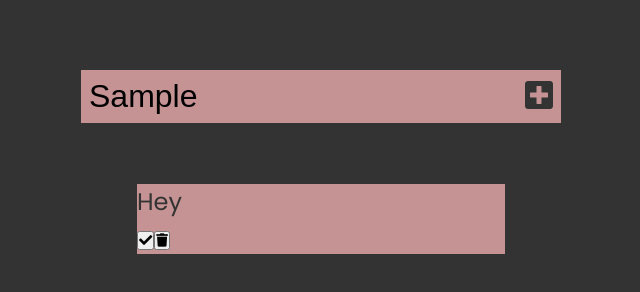
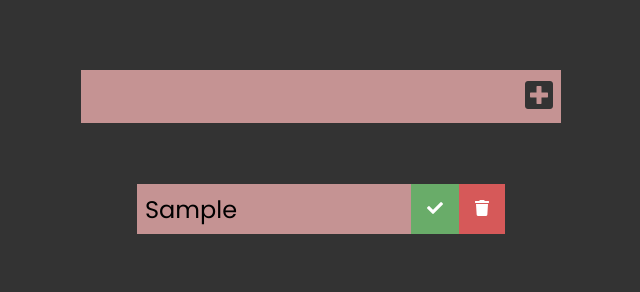
Before and after one commit to Padpara/Simple-Todo-App-Javascript, a plain HTML site: page index.html in a window 1280 px wide. Both pictures are taken after typing "Sample" into the empty fields and a click on the button 858 px from the left and 240 px from the top of the page. Shown: the part 144-436 px from the top of the page, without its empty margins (319-959 px from the left). Drawn offline with Linux system fonts and the light colour scheme.

Commit message:
add todo functionality

```diff
--- a/app.js
+++ b/app.js
@@ -16,7 +16,7 @@ function addTodo(event) {
   todoDiv.classList.add('todo');
   //create LI
   const newTodo = document.createElement('li');
-  newTodo.innerText = `Hey`;
+  newTodo.innerText = todoInput.value;
   newTodo.classList.add('todo-item');
   todoDiv.appendChild(newTodo);
   //create button check
@@ -32,4 +32,6 @@ function addTodo(event) {
 
   //append todoDiv to todoList (UL)
   todoList.appendChild(todoDiv);
+
+  todoInput.value = '';
 }
--- a/style.css
+++ b/style.css
@@ -1,4 +1,3 @@
-
 :root {
   --color-main: rgb(51, 51, 51);
   --color-secondary: rgb(197, 147, 147);
@@ -8,7 +7,6 @@
   margin: 0;
   padding: 0;
   box-sizing: border-box;
-
 }
 
 body {
@@ -19,19 +17,21 @@ body {
   min-height: 100vh;
 }
 
-header  {
+header {
   font-size: 2rem;
   color: var(--color-secondary);
 }
 
-header, form {
+header,
+form {
   min-height: 20vh;
   display: flex;
   justify-content: center;
   align-items: center;
 }
 
-form input, form button {
+form input,
+form button {
   padding: 0.5rem;
   font-size: 2rem;
   border: none;
@@ -51,7 +51,7 @@ form button {
 
 form button:hover {
   background: var(--color-main);
-    color:  var(--color-secondary);
+  color: var(--color-secondary);
 }
 
 .todo-container {
@@ -69,5 +69,36 @@ form button:hover {
   margin: 0.5rem;
   font-size: 1.5rem;
   background: var(--color-secondary);
-    color: var(--color-main);
+  color: black;
+  display: flex;
+  justify-content: space-between;
+  align-items: center;
 }
+
+.todo li {
+  flex: 1;
+}
+
+.todo-item {
+  padding: 0rem 0.5rem;
+}
+
+.trash-btn,
+.complete-btn {
+  background-color: rgb(39, 39, 39);
+  color: var(--color-secondary);
+  border: none;
+  padding: 1rem;
+  cursor: pointer;
+  font-size: 1rem;
+}
+
+.complete-btn {
+  color: white;
+  background-color: rgb(105, 172, 105);
+}
+
+.trash-btn {
+  color: white;
+  background-color: rgb(214, 89, 89);
+}
```
Lines whose indentation alone changed are shown as unchanged.
